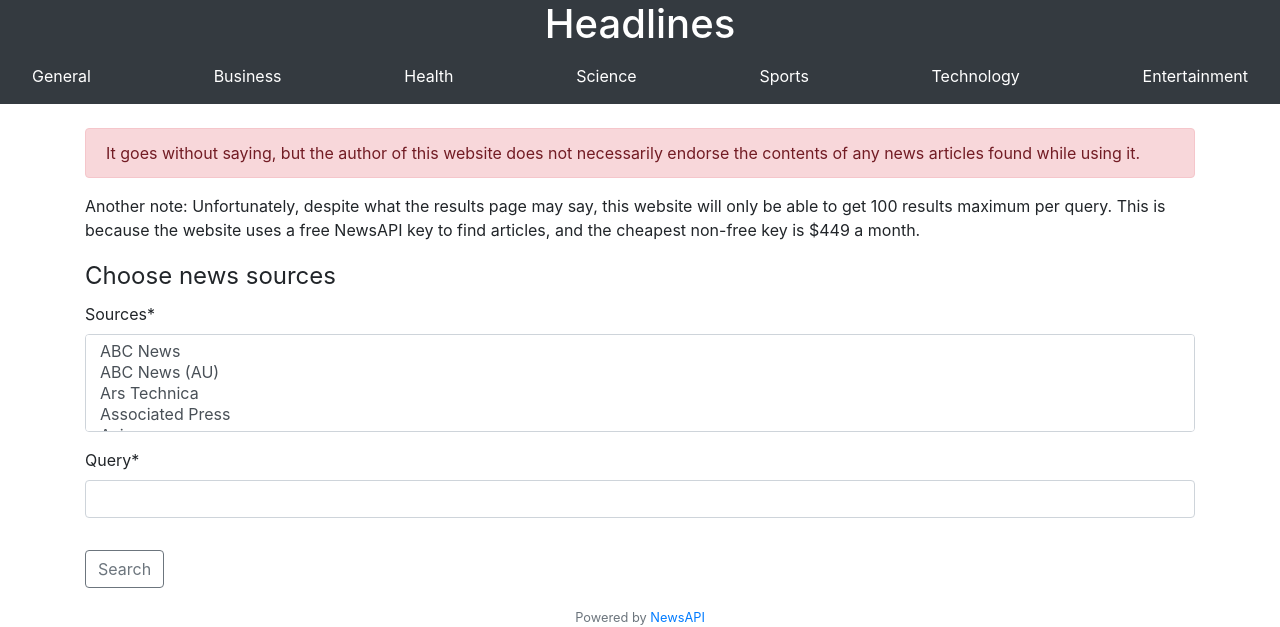
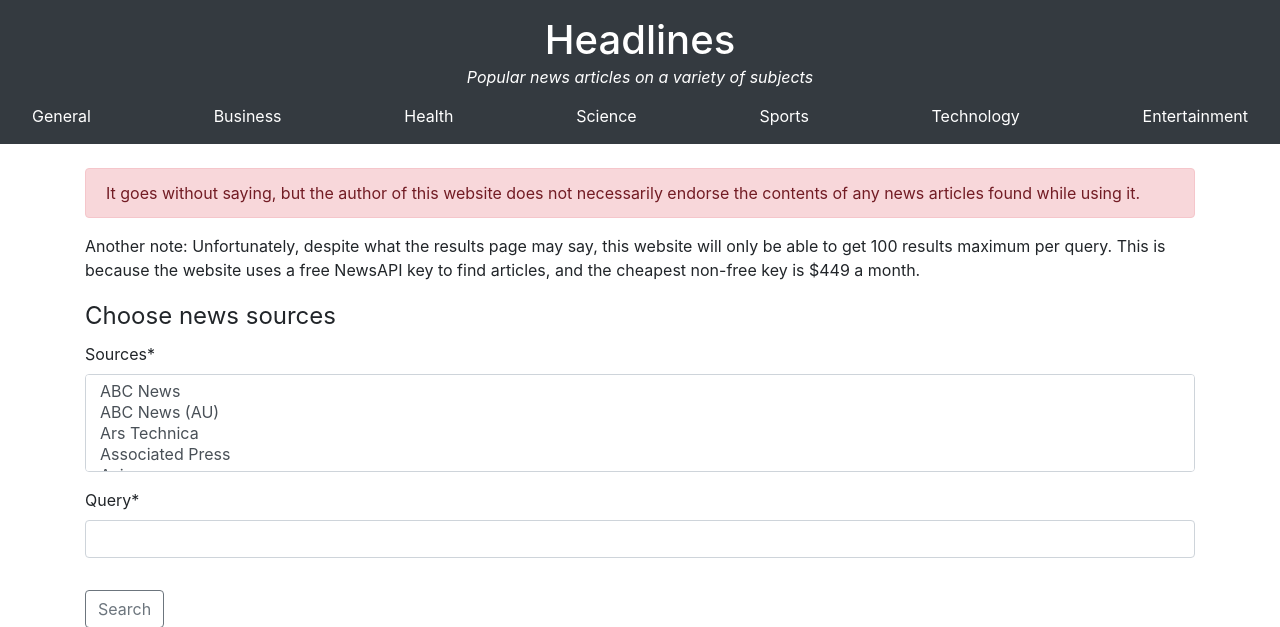
Before and after one commit to SirIsaacNeutron/headlines, a Django app: page / in a window 1280 px wide. Shown: the top 627 px of the page. Run offline with Django 3.2, Linux system fonts and the light colour scheme; some libraries are stand-ins or nearby versions.

Commit message:
Added tagline
I also added a little padding to the top of the page

```diff
--- a/news/templates/news/base.html
+++ b/news/templates/news/base.html
@@ -16,9 +16,10 @@
   </head>
   <body>
     <header>
-      <h1 class="bg-dark text-white text-center mb-0">
+      <h1 class="bg-dark text-white text-center mb-0 pt-3">
         <a class="text-white" href="{% url 'news-home' %}">Headlines</a>
       </h1>
+      <h5 class="bg-dark text-white text-center mb-0"><em><small>Popular news articles on a variety of subjects</em></small></h5>
       <nav class="navbar navbar-dark bg-dark">
         <a class="nav-item nav-link" href="{% url 'news-category' 'general' %}">General</a>
         <a class="nav-item nav-link" href="{% url 'news-category' 'business' %}">Business</a>
```
